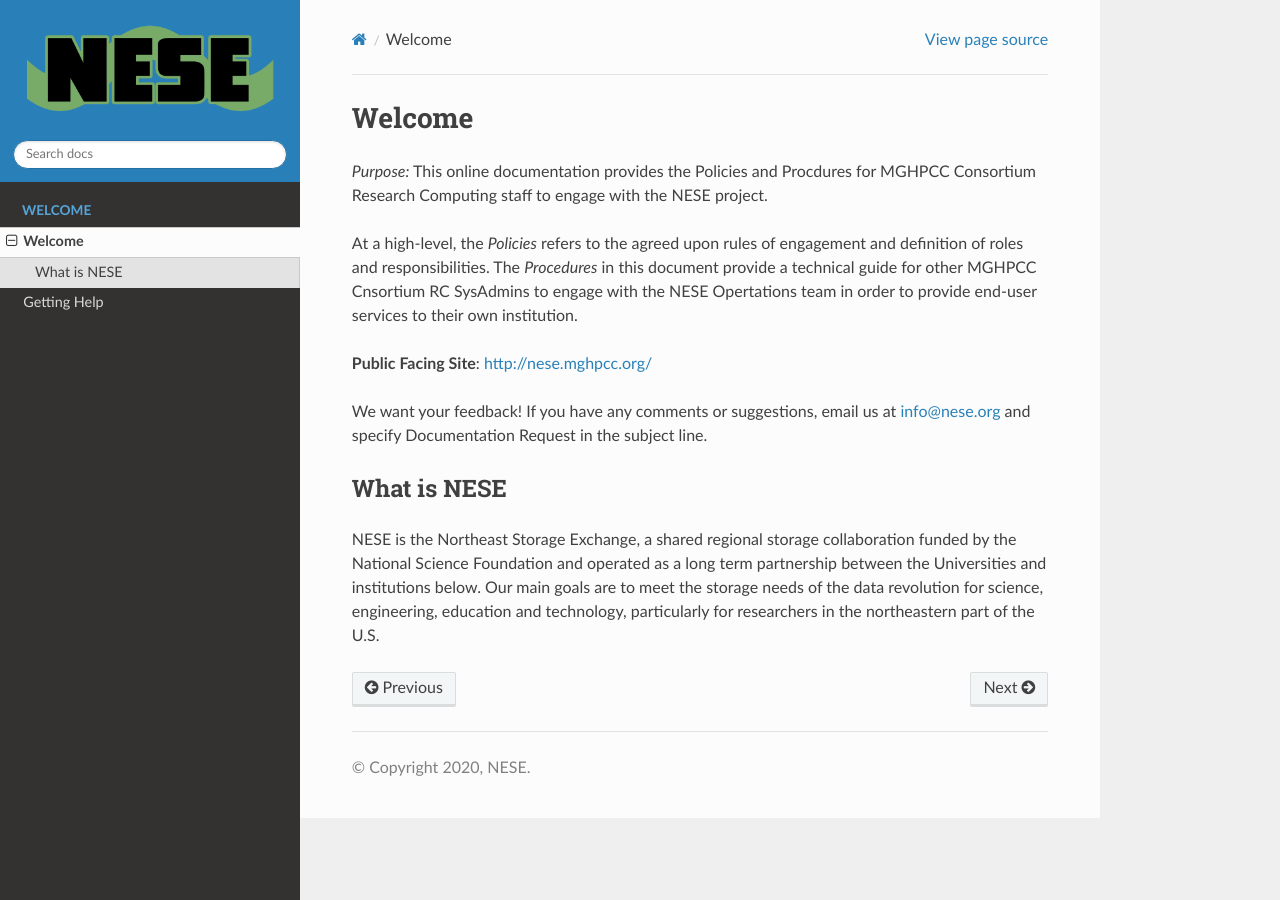
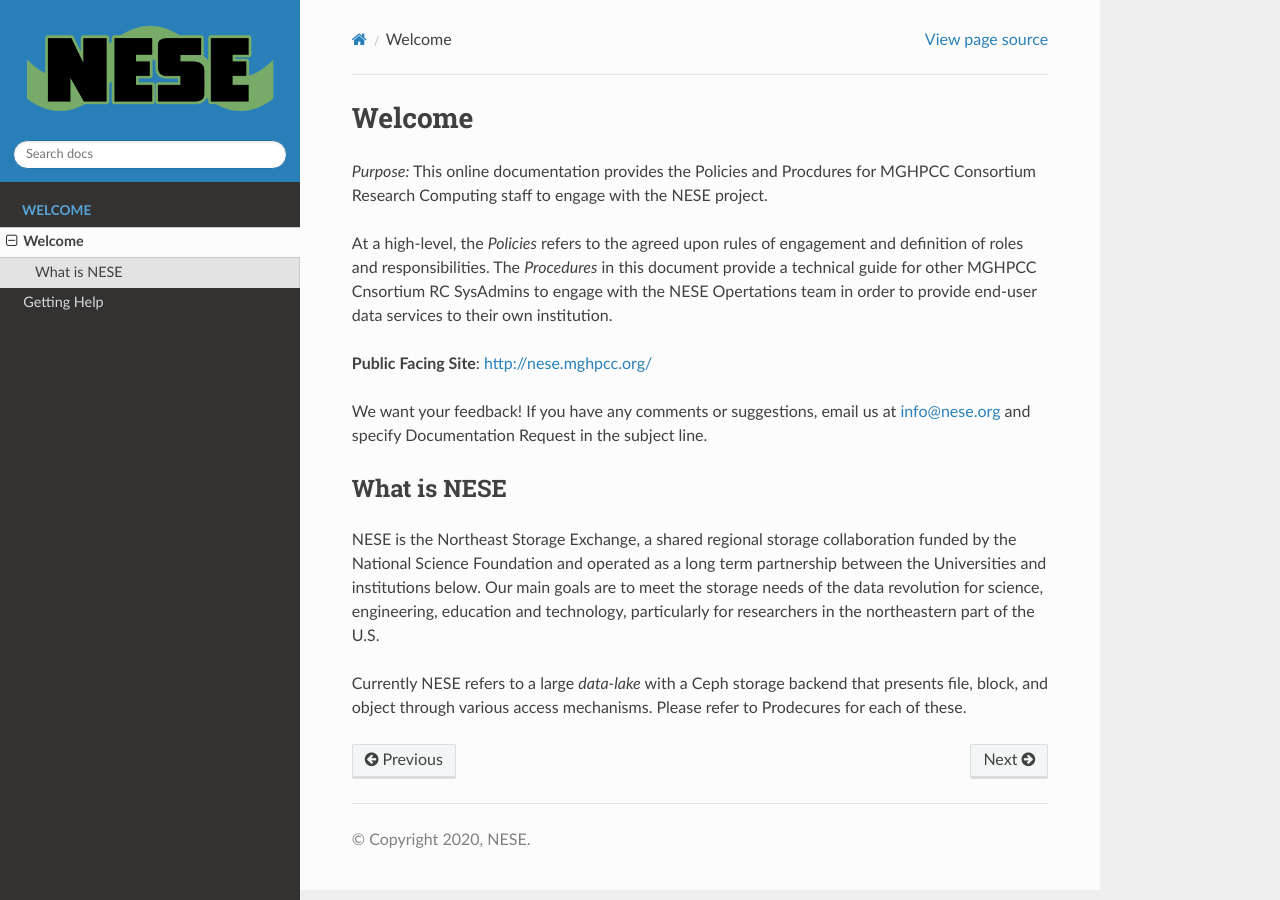
Before and after one commit to fasrc/nese-public-documentation, a Sphinx documentation site: the page built from docs/source/welcome/welcome.rst, in a window 1280 px wide. Built offline with Sphinx 7.4.7 and the Read the Docs theme 2.0.0, drawn with Linux system fonts in a browser that asks for light colours.

Commit message:
A little updates

```diff
--- a/docs/source/welcome/welcome.rst
+++ b/docs/source/welcome/welcome.rst
@@ -3,7 +3,7 @@
 ********
 *Purpose:* This online documentation provides the Policies and Procdures for MGHPCC Consortium Research Computing staff to engage with the NESE project.
 
-At a high-level, the *Policies* refers to the agreed upon rules of engagement and definition of roles and responsibilities. The *Procedures* in this document provide a technical guide for other MGHPCC Cnsortium RC SysAdmins to engage with the NESE Opertations team in order to provide end-user services to their own institution.
+At a high-level, the *Policies* refers to the agreed upon rules of engagement and definition of roles and responsibilities. The *Procedures* in this document provide a technical guide for other MGHPCC Cnsortium RC SysAdmins to engage with the NESE Opertations team in order to provide end-user data services to their own institution.
 
 **Public Facing Site**: http://nese.mghpcc.org/
 
@@ -14,3 +14,5 @@
 What is NESE
 =================
 NESE is the Northeast Storage Exchange, a shared regional storage collaboration funded by the National Science Foundation and operated as a long term partnership between the Universities and institutions below. Our main goals are to meet the storage needs of the data revolution for science, engineering, education and technology, particularly for researchers in the northeastern part of the U.S.
+
+Currently NESE refers to a large *data-lake* with a Ceph storage backend that presents file, block, and object through various access mechanisms. Please refer to Prodecures for each of these.
```
